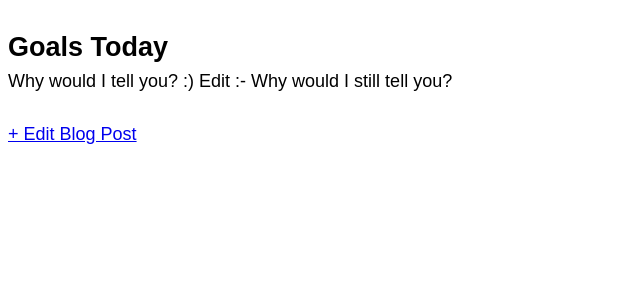
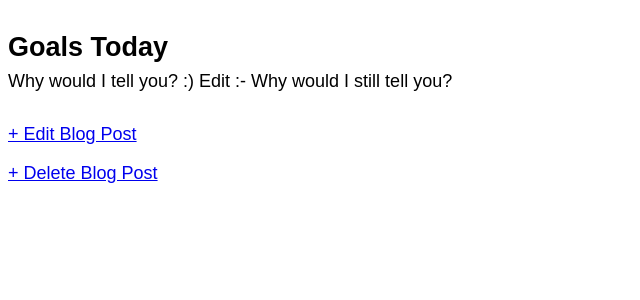
Before and after one commit to vivek9941/blogs, a Django app: page /post/2 in a window 1280 px wide. Shown: the part 99-399 px from the top of the page, without its empty margins (0-640 px from the left). Run offline with Django 4.2, Linux system fonts and the light colour scheme; data comes from the database, SQL or seed files in the repository; both versions use the stored data as it was after the commit.

Commit message:
Can delete post now, so many mistakes huh

```diff
--- a/blog-env/blog/urls.py
+++ b/blog-env/blog/urls.py
@@ -6,4 +6,5 @@ urlpatterns = [
     path('post/<int:pk>', views.BlogDetailView.as_view(), name='post_detail'),
     path('post/new/', views.BlogCreateView.as_view(), name='post_new'),
     path('post/<int:pk>/edit/', views.BlogUpdateView.as_view(), name='post_edit'),
+    path('post/<int:pk>/delete/', views.BlogDeleteView.as_view(), name='post_delete'),
 ]
--- a/blog-env/blog/views.py
+++ b/blog-env/blog/views.py
@@ -1,6 +1,8 @@
 #from django.shortcuts import render
 from django.views.generic import ListView, DetailView
-from django.views.generic.edit import CreateView, UpdateView
+from django.views.generic.edit import CreateView, UpdateView, DeleteView
+from django.urls import reverse_lazy
+
 from .models import Post
 
 
@@ -25,3 +27,9 @@ class BlogUpdateView(UpdateView):
     model = Post
     fields = ['title', 'body']
     template_name = 'post_edit.html'
+
+
+class BlogDeleteView(DeleteView):
+    model = Post
+    template_name = 'post_delete.html'
+    success_url = reverse_lazy('home')
--- a/blog-env/templates/post_detail.html
+++ b/blog-env/templates/post_detail.html
@@ -6,5 +6,6 @@
     <p>{{ object.body }}</p>
 </div>
 
-<a href="{% url 'post_edit' post.pk %}">+ Edit Blog Post</a>
+<p><a href="{% url 'post_edit' post.pk %}">+ Edit Blog Post</a></p>
+<p><a href="{% url 'post_delete' post.pk %}">+ Delete Blog Post</a></p>
 {% endblock content %}
```
Also changed, not shown: blog-env/templates/post_delete.html (added, +9 -0 lines), blog-env/db.sqlite3.
